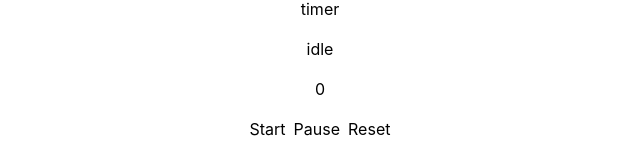
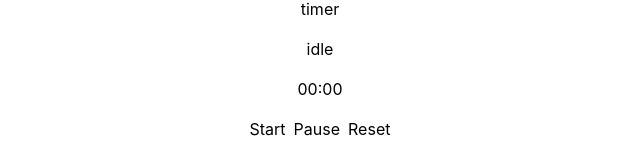
Before and after one commit to rsmaple/plang-timer, a React app: page / in a window 1280 px wide. Shown: the part 331-498 px from the top of the page, without its empty margins (320-960 px from the left). Built offline with nearby package versions, Linux system fonts and the light colour scheme; the HTML template or start-up script is replaced by a standard one.

Commit message:
feat: start, pause, reset 기본 기능 구현

```diff
--- a/src/App.tsx
+++ b/src/App.tsx
@@ -1,57 +1,81 @@
 import { useState } from 'react';
 import './App.css';
+import { useInterval } from './hooks/useIterval';
+import { formatTime, now, TICK_INTERVAL_MS } from './time';
 
 type TimerStatus = 'idle' | 'running' | 'paused';
 
 interface TimerState {
   status: TimerStatus;
   elapsed: number;
+  startTime: number;
+  accumulated: number;
 }
 
 const App = () => {
-  const [timerState, setTimerState] = useState<TimerState>({
+  const [timer, setTimer] = useState<TimerState>({
     status: 'idle',
     elapsed: 0,
+    startTime: 0,
+    accumulated: 0,
   });
 
+  useInterval(
+    () => {
+      const elapsed = timer.accumulated + (now() - timer.startTime);
+      setTimer((prev) => ({ ...prev, elapsed }));
+    },
+    timer.status === 'running' ? TICK_INTERVAL_MS : false,
+  );
+
   const handleStart = () => {
-    setTimerState({ status: 'running', elapsed: 0 });
+    setTimer((prev) => ({
+      ...prev,
+      status: 'running',
+      startTime: now(),
+      accumulated: prev.status === 'paused' ? prev.accumulated : 0,
+      elapsed: prev.status === 'paused' ? prev.elapsed : 0,
+    }));
   };
 
   const handlePause = () => {
-    setTimerState({ ...timerState, status: 'paused' });
+    setTimer((prev) => ({
+      ...prev,
+      status: 'paused',
+      accumulated: prev.accumulated + (now() - prev.startTime),
+    }));
   };
 
   const handleReset = () => {
-    setTimerState({ status: 'idle', elapsed: 0 });
+    setTimer({ status: 'idle', elapsed: 0, startTime: 0, accumulated: 0 });
   };
 
   return (
     <div className="flex items-center justify-center h-screen flex-col gap-4">
       <h1>timer</h1>
 
-      <span>{timerState.status}</span>
-      <div>{timerState.elapsed}</div>
+      <span>{timer.status}</span>
+      <div>{formatTime(timer.elapsed)}</div>
 
       <div className="flex items-center gap-2">
         <button
           type="button"
           onClick={handleStart}
-          disabled={timerState.status === 'running'}
+          disabled={timer.status === 'running'}
         >
           Start
         </button>
         <button
           type="button"
           onClick={handlePause}
-          disabled={timerState.status !== 'running'}
+          disabled={timer.status !== 'running'}
         >
           Pause
         </button>
         <button
           type="button"
           onClick={handleReset}
-          disabled={timerState.status === 'idle'}
+          disabled={timer.status === 'idle'}
         >
           Reset
         </button>
--- /dev/null
+++ b/src/hooks/useIterval.ts
@@ -0,0 +1,16 @@
+import { useEffect, useRef } from 'react';
+
+export function useInterval(callback: () => void, delay: number | false): void {
+  const savedCallback = useRef(callback);
+
+  useEffect(() => {
+    savedCallback.current = callback;
+  }, [callback]);
+
+  useEffect(() => {
+    if (delay === false) return;
+
+    const id = setInterval(() => savedCallback.current(), delay);
+    return () => clearInterval(id);
+  }, [delay]);
+}
--- /dev/null
+++ b/src/time.ts
@@ -0,0 +1,18 @@
+export const formatTime = (ms: number): string => {
+  const totalSeconds = Math.floor(ms / 1000);
+  const mins = Math.floor(totalSeconds / 60);
+  const secs = totalSeconds % 60;
+  return `${String(mins).padStart(2, '0')}:${String(secs).padStart(2, '0')}`;
+};
+
+export const now = (): number => {
+  if (
+    typeof performance !== 'undefined' &&
+    typeof performance.now === 'function'
+  ) {
+    return performance.now();
+  }
+  return Date.now();
+};
+
+export const TICK_INTERVAL_MS = 1000;
```
Also changed, not shown: 1 other file (tests, documents, lock files or other folders).
